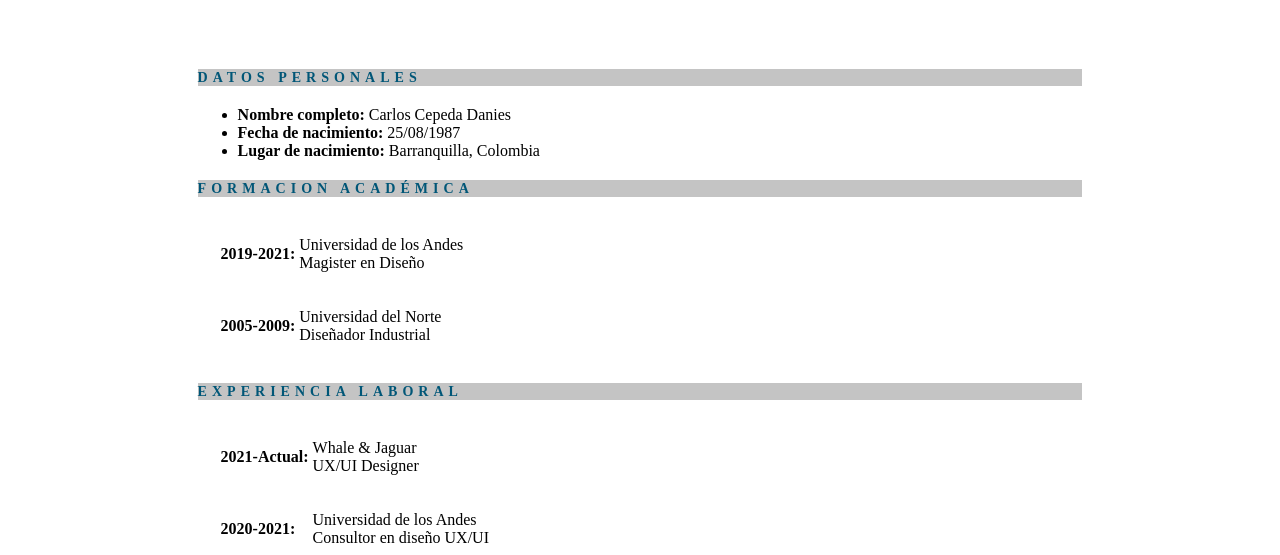
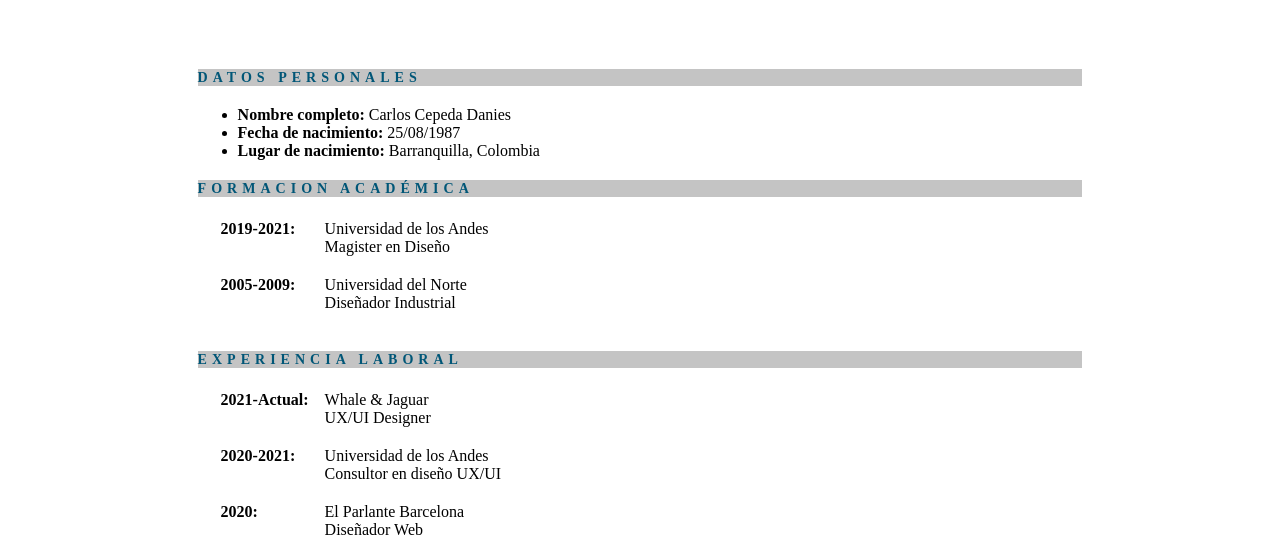
Before and after one commit to caomiguel/frontend1, a plain HTML site: page index.html in a window 1280 px wide. Shown: the part 245-800 px from the top of the page. Drawn offline with Linux system fonts and the light colour scheme.

Commit message:
Actualización 17-jun

```diff
--- a/index.html
+++ b/index.html
@@ -5,14 +5,14 @@
     <meta http-equiv="X-UA-Compatible" content="IE=edge">
     <meta name="viewport" content="width=device-width, initial-scale=1.0">
     <title>Curriculum Vitae de Carlos Cepeda Danies</title>
-    <link rel="stylesheet" href="/css/css.css">
+    <link rel="stylesheet" href="css/css.css">
 
 </head>
 <body>
 
     <header>
         <div id="contenedor-logo">
-            <img src="/img/foto_carlos.png" alt="Foto Carlos" width="150" height="150">
+            <img src="img/foto_carlos.png" alt="Foto Carlos" width="150" height="150">
         </div>
         <div id="contenedor-titulo">
             <H1>CURRICULUM VITAE DE CARLOS CEPEDA DANIES</H1>
@@ -40,14 +40,14 @@
         <div class="contenido">
             <table id="tabla" width="auto">
                   <tr>
-                    <td width="20%" text-align="right" vertical-align="top"><strong>2019-2021:</strong></td>
-                    <td width="80%" text-align="left" vertical-align="top"><p>Universidad de los Andes<br>
+                    <td width="100px" text-align="right" valign="top"><strong>2019-2021:</strong></td>
+                    <td width="75%" text-align="left" valign="top">Universidad de los Andes<br>
                       Magister en Diseño
                     </p></td>
                   </tr>
                   <tr>
-                    <td text-align="right" vertical-align="top"><strong>2005-2009:</strong></td>
-                    <td text-align="left" vertical-align="top"><p>Universidad del Norte<br>
+                    <td text-align="right" valign="top"><strong>2005-2009:</strong></td>
+                    <td text-align="left" valign="top">Universidad del Norte<br>
                       Diseñador Industrial
                     </p></td>
                   </tr>
@@ -61,20 +61,20 @@
             <table id="tabla" width="auto">
                 <tbody>
                   <tr>
-                    <td width="19%" text-align="right" vertical-align="top"><strong>2021-Actual:</strong></td>
-                    <td width="81%" text-align="left" vertical-align="top"><p>Whale & Jaguar<br>
+                    <td width="100px" text-align="right" valign="top"><strong>2021-Actual:</strong></td>
+                    <td width="75%" text-align="left" valign="top">Whale & Jaguar<br>
                       UX/UI Designer
                     </p></td>
                   </tr>
                   <tr>
-                    <td text-align="right" vertical-align="top"><strong>2020-2021:</strong></td>
-                    <td text-align="left" vertical-align="top"><p>Universidad de los Andes<br>
+                    <td text-align="right" valign="top"><strong>2020-2021:</strong></td>
+                    <td text-align="left" valign="top">Universidad de los Andes<br>
                       Consultor en diseño UX/UI
                     </p></td>
                   </tr>
                   <tr>
-                    <td text-align="right" vertical-align="top"><strong>2020:</strong></td>
-                    <td text-align="left" vertical-align="top"><p>El Parlante Barcelona<br>
+                    <td text-align="right" valign="top"><strong>2020:</strong></td>
+                    <td text-align="left" valign="top">El Parlante Barcelona<br>
                       Diseñador Web
                     </p></td>
                   </tr>
@@ -91,8 +91,8 @@
 <div id="footer">
     <span>2021 - CARLOS CEPEDA DANIES
 
-        <a title="Instagram" href="https://www.instagram.com/cao_miguel/"><img src="/img/ico_instagram.png" alt="Instagram" /></a>
-        <a title="Linkedin" href="https://www.linkedin.com/in/carloscepedad/"><img src="/img/ico_linkedin.png" alt="Linkedin" /></a>
+        <a title="Instagram" href="https://www.instagram.com/cao_miguel/"><img src="img/ico_instagram.png" alt="Instagram" /></a>
+        <a title="Linkedin" href="https://www.linkedin.com/in/carloscepedad/"><img src="img/ico_linkedin.png" alt="Linkedin" /></a>
 
     </span></div>
 </footer>
```
